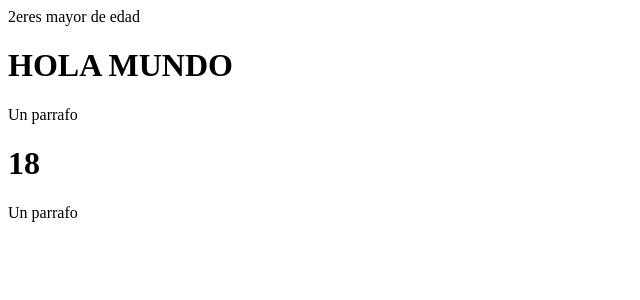
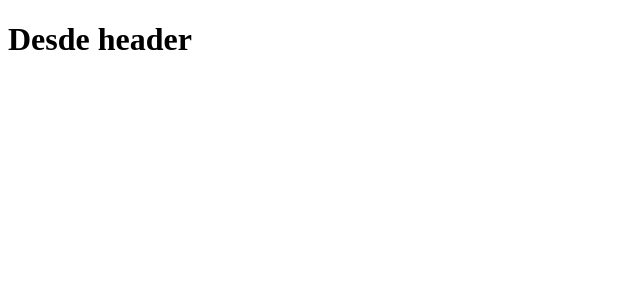
Before and after one commit to alicia-granados/MERN-EXPERIMENTS, a React (Vite) app in the folder Proyecto 1/citas_React/: page / in a window 1280 px wide. Shown: the top 300 px of the page, without its empty margins (0-640 px from the left). Built offline with nearby package versions, Linux system fonts and the light colour scheme.

Commit message:
feat: :sparkles: React: Creando y llamando nuestro primer Componente

```diff
--- a/Proyecto 1/citas_React/src/App.jsx
+++ b/Proyecto 1/citas_React/src/App.jsx
@@ -1,34 +1,11 @@
+import Header from "./components/Header"
 function App() {
-
-  const sumar = () => {
-    const numero = 5;
-    if(numero > 5){
-      console.log("si es mayor")
-    }else{
-      console.log("no es mayir")
-    }
-    console.log(2 + 2)
-  }
-  sumar();
-
-  const edad = 18;
 
   return (
     <>
-      { 1 + 1 }
-      {edad >= 18 ? 'eres mayor de edad' : 'no eres mayor de edad'}
-
-      <div >
-        <h1>{"Hola mundo".toUpperCase()}</h1>
-        <p> Un parrafo</p>
-      </div>
-
-      <div >
-        <h1>{edad}</h1>
-        <p> Un parrafo</p>
-      </div>
+      <Header/>
     </>
   )
 }
 
-export default App
+export default App;
--- /dev/null
+++ b/Proyecto 1/citas_React/src/components/Header.jsx
@@ -0,0 +1,7 @@
+function Header(){
+    return (
+        <h1>Desde header</h1>
+    )
+}
+
+export default Header;
```
